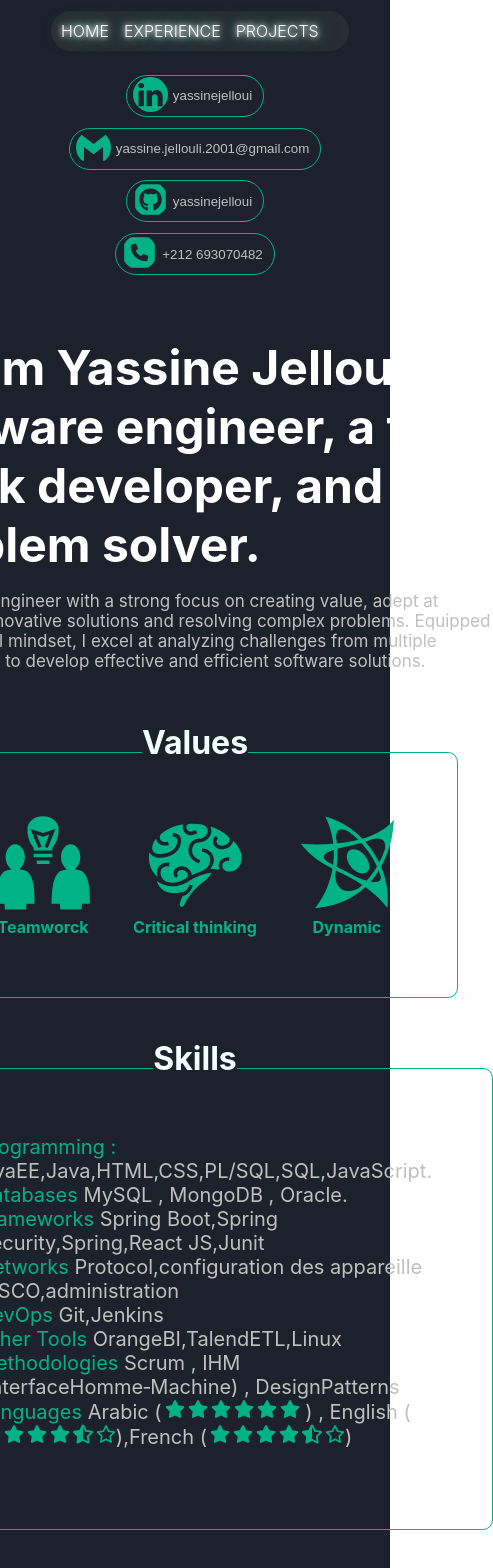
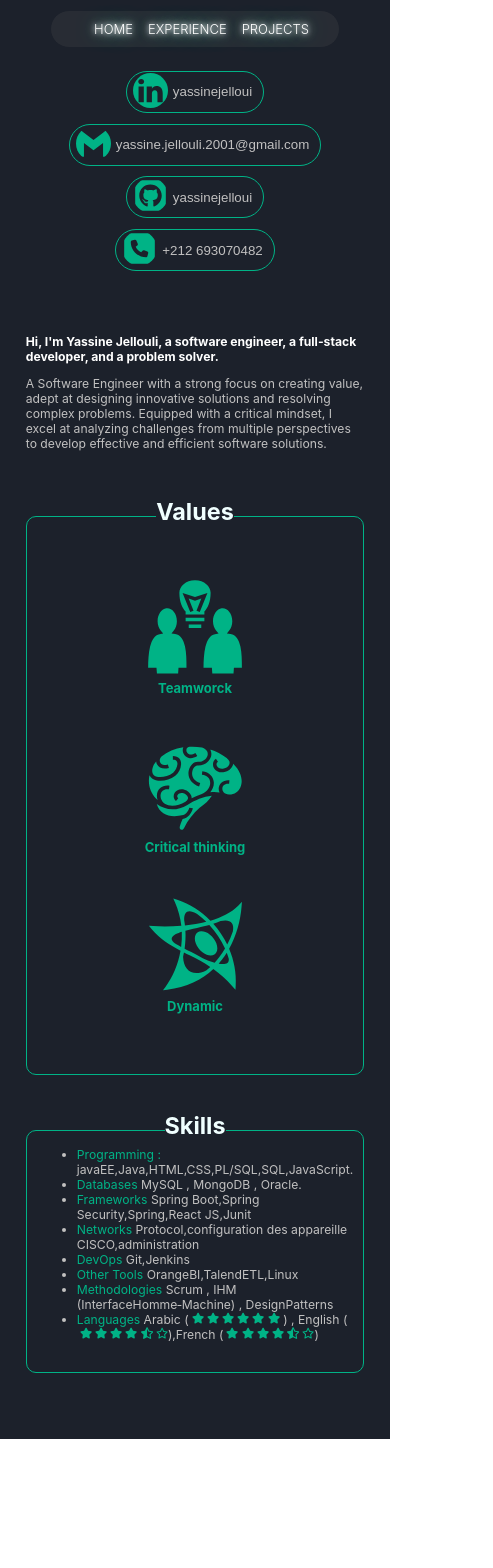
Before and after one commit to jellouliyassine/portfolio, a React (Create React App) app: page / in a window 390 px wide. Shown: the top 1568 px of the page, 493 px wide, since content can reach past the window. After the commit the page ends 1439 px from the top, so only its background shows below. Built offline with nearby package versions, Linux system fonts and the light colour scheme.

Commit message:
hotfix v9

```diff
--- a/src/App.css
+++ b/src/App.css
@@ -3,20 +3,98 @@
 .App-link {
   color: #61dafb;
 }
-@media (max-width: 410px)
-{
- .forshrink{
-  font-size: 5px;
- }
-   h1
-   {
-       font-size:32px;
-   }
+@media (max-width: 768px) {
+  html {
+    font-size: 15px; /* 1rem = 15px */
+  }
 
-   p{
-    font-size:17px;
+  h1 {
+    font-size: 2.2rem; /* 33px */
+  }
 
-   }
+  p {
+    font-size: 1.0625rem; /* 16px */
+  }
+  span{
+    font-size:1.0625rem;
+  }
+  li{
+    font-size: 1.0625rem;
+
+  }
+}
+
+/* Smartphones in landscape mode (up to 576px) */
+@media (max-width: 576px) {
+  html {
+    font-size: 14px; /* 1rem = 14px */
+  }
+
+  h1 {
+    font-size: 2rem; /* 28px */
+  }
+
+  p {
+    font-size: 1rem; /* 14px */
+  }
+  span{
+    font-size: 1rem;
+  }
+  li{
+    font-size: 1rem;
+
+  }
+}
+
+/* Smartphones in portrait mode (up to 410px) */
+@media (max-width: 410px) {
+  html {
+    font-size: 13px; /* 1rem = 13px */
+  }
+
+  h1 {
+    font-size: 1.8rem; /* 23.4px */
+  }
+
+  p {
+    font-size: 0.9375rem; /* 12.2px */
+  }
+  li{
+    font-size: 0.9375rem;
+
+  }
+  .forshrink {
+    font-size: 0.625rem; /* 8.125px */
+  }
+  span{
+    font-size: 0.9375rem;
+  }
+}
+
+/* Smallest screens, very small smartphones (up to 320px) */
+@media (max-width: 320px) {
+  html {
+    font-size: 12px; /* 1rem = 12px */
+  }
+
+  h1 {
+    font-size: 1.6rem; /* 19.2px */
+  }
+
+  p {
+    font-size: 0.875rem; /* 10.5px */
+  }
+
+  .forshrink {
+    font-size: 0.5rem; /* 6px */
+  }
+  li{
+    font-size: 0.875rem;
+
+  }
+  span{
+    font-size: 0.875rem;
+  }
 }
 body{
 
@@ -106,7 +184,7 @@ flex-shrink: 2;
   background-color: #1c212b;
   height: 100%;
   padding : 50px;
-
+  min-width:"600px";
 
 }
 .experience{
--- a/src/HomeV2.js
+++ b/src/HomeV2.js
@@ -207,7 +207,7 @@ function HomeV2() {
           </div>
           <h1 style={{marginBottom:"-20px",marginLeft:"8px",marginRight:"8px",backgroundColor:"#1c212b",zIndex:"1"}}>Skills</h1>
 
-          <div style={{ border: "#00b386 solid 1px", width:"fit-content",borderRadius:"10px",padding:"60px"}}>
+          <div style={{ border: "#00b386 solid 1px", width:"fit-content",borderRadius:"10px",padding:"10px"}}>
 
 
           <div
@@ -215,11 +215,11 @@ function HomeV2() {
             style={{
               "margin-top": "-14px",
               color: "#c1c0c0",
-             marginLeft:"-20px",
+
              fontSize:"20px",
             }}
           >
-            <ul >
+            <ul style={{display:"flex","flex-direction":"column",alignItems:"flex-start"}} >
               <li>
                 <span style={{ color: " #00b386 " }}>Programming :</span>{" "}
                 javaEE,Java,HTML,CSS,PL/SQL,SQL,JavaScript.
```
